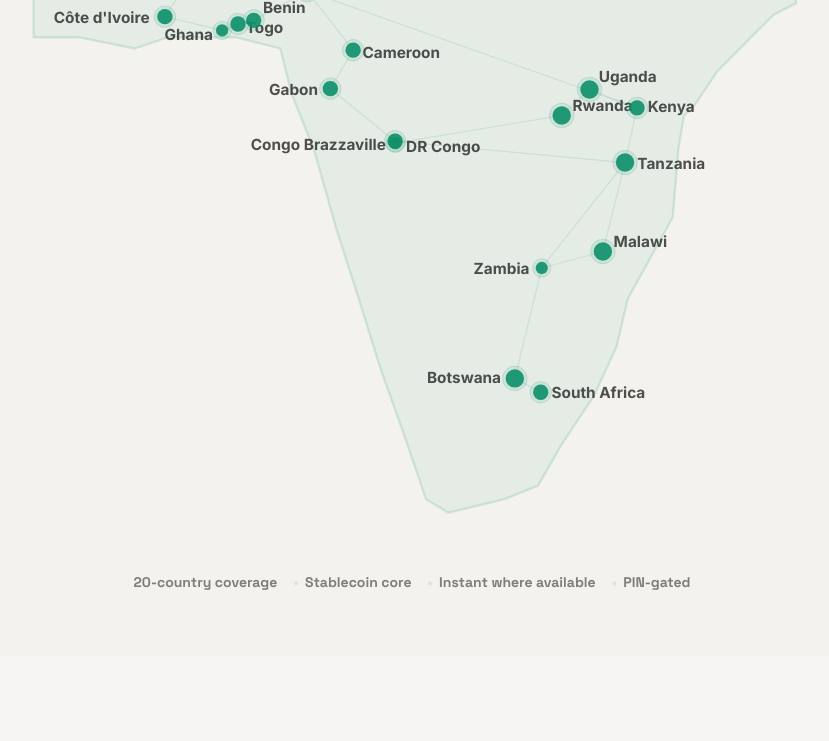
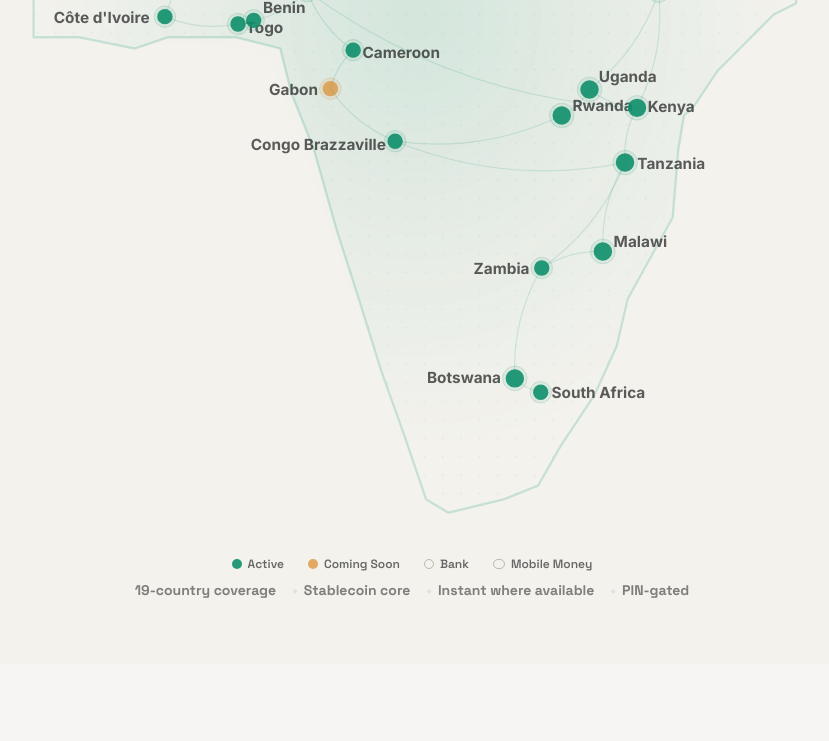
Before and after one commit to Usevixa/vixa-ai-landing-page, a React (Vite) app: page / in a window 1280 px wide. Shown: the part 2622-3363 px from the top of the page, without its empty margins (228-1057 px from the left). Built offline with nearby package versions, Linux system fonts and the light colour scheme; the HTML template or start-up script is replaced by a standard one.

Commit message:
Changes
Co-authored-by: vicsoj007 <201317763+vicsoj007@users.noreply.github.com>

```diff
--- a/src/components/AfricaNetwork.tsx
+++ b/src/components/AfricaNetwork.tsx
@@ -3,7 +3,6 @@ import { geoMercator, geoPath } from "d3-geo";
 import type { GeoPermissibleObjects } from "d3-geo";
 import AnimatedSection from "@/components/AnimatedSection";
 
-// Real Africa outline (simplified GeoJSON polygon)
 const AFRICA_GEOJSON: GeoPermissibleObjects = {
   type: "Feature",
   properties: {},
@@ -33,47 +32,45 @@ interface Country {
   mobile: boolean;
   currency: string;
   comingSoon?: boolean;
+  networkName?: string;
 }
 
 const countries: Country[] = [
   { name: "Senegal", code: "SN", lat: 14.7167, lon: -17.4677, bank: false, mobile: false, currency: "XOF", comingSoon: true },
-  { name: "Mali", code: "ML", lat: 12.6392, lon: -8.0029, bank: false, mobile: false, currency: "XOF" },
-  { name: "Burkina Faso", code: "BF", lat: 12.3714, lon: -1.5197, bank: false, mobile: false, currency: "XOF" },
-  { name: "Côte d'Ivoire", code: "CI", lat: 6.8276, lon: -5.2893, bank: true, mobile: false, currency: "XOF" },
-  { name: "Ghana", code: "GH", lat: 5.6037, lon: -0.187, bank: false, mobile: false, currency: "GHS" },
-  { name: "Togo", code: "TG", lat: 6.1725, lon: 1.2314, bank: true, mobile: false, currency: "XOF" },
-  { name: "Benin", code: "BJ", lat: 6.4969, lon: 2.6289, bank: true, mobile: false, currency: "XOF" },
+  { name: "Mali", code: "ML", lat: 12.6392, lon: -8.0029, bank: false, mobile: false, currency: "XOF", comingSoon: true },
+  { name: "Burkina Faso", code: "BF", lat: 12.3714, lon: -1.5197, bank: false, mobile: false, currency: "XOF", comingSoon: true },
+  { name: "Côte d'Ivoire", code: "CI", lat: 6.8276, lon: -5.2893, bank: false, mobile: true, currency: "XOF", networkName: "Mobile Money" },
+  { name: "Togo", code: "TG", lat: 6.1725, lon: 1.2314, bank: false, mobile: true, currency: "XOF", networkName: "Mobile Money" },
+  { name: "Benin", code: "BJ", lat: 6.4969, lon: 2.6289, bank: false, mobile: true, currency: "XOF", networkName: "Mobile Money" },
   { name: "Nigeria", code: "NG", lat: 9.0765, lon: 7.3986, bank: true, mobile: false, currency: "NGN" },
-  { name: "Cameroon", code: "CM", lat: 3.848, lon: 11.5021, bank: true, mobile: false, currency: "XAF" },
-  { name: "Gabon", code: "GA", lat: 0.4162, lon: 9.4673, bank: true, mobile: false, currency: "XAF" },
-  { name: "Congo Brazzaville", code: "CG", lat: -4.2634, lon: 15.2429, bank: true, mobile: false, currency: "XAF" },
-  { name: "DR Congo", code: "CD", lat: -4.4419, lon: 15.2663, bank: false, mobile: false, currency: "CDF" },
-  { name: "Rwanda", code: "RW", lat: -1.9706, lon: 30.1044, bank: true, mobile: true, currency: "RWF" },
-  { name: "Uganda", code: "UG", lat: 0.3476, lon: 32.5825, bank: true, mobile: true, currency: "UGX" },
-  { name: "Kenya", code: "KE", lat: -1.2921, lon: 36.8219, bank: true, mobile: false, currency: "KES" },
-  { name: "Tanzania", code: "TZ", lat: -6.163, lon: 35.7516, bank: true, mobile: true, currency: "TZS" },
-  { name: "Malawi", code: "MW", lat: -13.9626, lon: 33.7741, bank: true, mobile: true, currency: "MWK" },
-  { name: "Zambia", code: "ZM", lat: -15.3875, lon: 28.3228, bank: false, mobile: false, currency: "ZMW" },
-  { name: "Botswana", code: "BW", lat: -24.6282, lon: 25.9231, bank: true, mobile: true, currency: "BWP" },
+  { name: "Cameroon", code: "CM", lat: 3.848, lon: 11.5021, bank: false, mobile: true, currency: "XAF", networkName: "Mobile Money" },
+  { name: "Gabon", code: "GA", lat: 0.4162, lon: 9.4673, bank: true, mobile: false, currency: "XAF", comingSoon: true },
+  { name: "Congo Brazzaville", code: "CG", lat: -4.2634, lon: 15.2429, bank: false, mobile: true, currency: "XAF", networkName: "Mobile Money" },
+  { name: "Ethiopia", code: "ET", lat: 9.0249, lon: 38.7469, bank: true, mobile: false, currency: "USD" },
+  { name: "Rwanda", code: "RW", lat: -1.9706, lon: 30.1044, bank: true, mobile: true, currency: "RWF", networkName: "Mobile Money" },
+  { name: "Uganda", code: "UG", lat: 0.3476, lon: 32.5825, bank: true, mobile: true, currency: "UGX", networkName: "Mobile Money" },
+  { name: "Kenya", code: "KE", lat: -1.2921, lon: 36.8219, bank: true, mobile: true, currency: "KES", networkName: "M-Pesa" },
+  { name: "Tanzania", code: "TZ", lat: -6.163, lon: 35.7516, bank: true, mobile: true, currency: "TZS", networkName: "Mobile Money" },
+  { name: "Malawi", code: "MW", lat: -13.9626, lon: 33.7741, bank: true, mobile: true, currency: "MWK", networkName: "Mobile Money" },
+  { name: "Zambia", code: "ZM", lat: -15.3875, lon: 28.3228, bank: false, mobile: true, currency: "ZMW", networkName: "Mobile Money" },
+  { name: "Botswana", code: "BW", lat: -24.6282, lon: 25.9231, bank: true, mobile: true, currency: "BWP", networkName: "Mobile Money" },
   { name: "South Africa", code: "ZA", lat: -25.7479, lon: 28.2293, bank: true, mobile: false, currency: "ZAR" },
 ];
 
-// Connection pairs by country code
 const connectionPairs: [string, string][] = [
-  ["SN", "ML"], ["ML", "BF"], ["BF", "CI"], ["CI", "GH"], ["GH", "TG"],
+  ["SN", "ML"], ["ML", "BF"], ["BF", "CI"], ["CI", "TG"],
   ["TG", "BJ"], ["BJ", "NG"], ["NG", "CM"], ["CM", "GA"], ["GA", "CG"],
-  ["CG", "CD"], ["CD", "RW"], ["RW", "UG"], ["UG", "KE"], ["KE", "TZ"],
+  ["RW", "UG"], ["UG", "KE"], ["UG", "ET"], ["KE", "ET"], ["KE", "TZ"],
   ["TZ", "MW"], ["MW", "ZM"], ["ZM", "BW"], ["BW", "ZA"],
   // Cross links
-  ["NG", "KE"], ["CG", "TZ"], ["ZM", "TZ"],
+  ["NG", "KE"], ["CG", "TZ"], ["ZM", "TZ"], ["CG", "RW"],
 ];
 
-// Label offset directions to avoid overlaps
 const labelOffsets: Record<string, [number, number]> = {
   SN: [-8, -6], ML: [0, -7], BF: [6, -6], CI: [-10, 4],
-  GH: [-6, 6], TG: [5, 6], BJ: [6, -5], NG: [6, -5],
-  CM: [6, 5], GA: [-8, 4], CG: [-6, 6], CD: [7, 6],
-  RW: [7, -3], UG: [6, -5], KE: [7, 3], TZ: [8, 4],
+  TG: [5, 6], BJ: [6, -5], NG: [6, -5],
+  CM: [6, 5], GA: [-8, 4], CG: [-6, 6],
+  ET: [7, -5], RW: [7, -3], UG: [6, -5], KE: [7, 3], TZ: [8, 4],
   MW: [7, -3], ZM: [-8, 4], BW: [-9, 3], ZA: [7, 4],
 };
 
@@ -94,17 +91,18 @@ const AfricaNetwork = () => {
     return () => observer.disconnect();
   }, []);
 
-  const { projection, africaPath, projected } = useMemo(() => {
+  const { africaPath, projected, centroid } = useMemo(() => {
     const proj = geoMercator().fitSize([SVG_W, SVG_H], AFRICA_GEOJSON as any);
     const pathGen = geoPath(proj);
     const d = pathGen(AFRICA_GEOJSON) || "";
+    const c = pathGen.centroid(AFRICA_GEOJSON as any);
 
-    const pts = countries.map((c) => {
-      const [x, y] = proj([c.lon, c.lat]) || [0, 0];
-      return { ...c, x, y };
+    const pts = countries.map((country) => {
+      const [x, y] = proj([country.lon, country.lat]) || [0, 0];
+      return { ...country, x, y };
     });
 
-    return { projection: proj, africaPath: d, projected: pts };
+    return { africaPath: d, projected: pts, centroid: c };
   }, []);
 
   const countryMap = useMemo(() => {
@@ -112,6 +110,19 @@ const AfricaNetwork = () => {
     projected.forEach((p) => { m[p.code] = { x: p.x, y: p.y }; });
     return m;
   }, [projected]);
+
+  // Generate curved path between two points
+  const getCurvedPath = (x1: number, y1: number, x2: number, y2: number) => {
+    const mx = (x1 + x2) / 2;
+    const my = (y1 + y2) / 2;
+    const dx = x2 - x1;
+    const dy = y2 - y1;
+    const len = Math.sqrt(dx * dx + dy * dy);
+    const offset = len * 0.15;
+    const nx = -dy / len * offset;
+    const ny = dx / len * offset;
+    return `M${x1},${y1} Q${mx + nx},${my + ny} ${x2},${y2}`;
+  };
 
   return (
     <section ref={sectionRef} className="pt-0 pb-12 sm:pb-16 px-4 sm:px-6 lg:px-8 relative overflow-hidden">
@@ -135,6 +146,14 @@ const AfricaNetwork = () => {
               <clipPath id="africa-clip">
                 <path d={africaPath} />
               </clipPath>
+              <radialGradient id="africa-gradient" cx={centroid[0] / SVG_W} cy={centroid[1] / SVG_H} r="0.5">
+                <stop offset="0%" stopColor="#0E8F6A" stopOpacity="0.12" />
+                <stop offset="60%" stopColor="#0E8F6A" stopOpacity="0.04" />
+                <stop offset="100%" stopColor="#0E8F6A" stopOpacity="0" />
+              </radialGradient>
+              <pattern id="dot-grid" width="12" height="12" patternUnits="userSpaceOnUse">
+                <circle cx="6" cy="6" r="0.6" fill="#0E8F6A" opacity="0.08" />
+              </pattern>
               <filter id="node-glow">
                 <feGaussianBlur stdDeviation="3" result="blur" />
                 <feMerge>
@@ -142,49 +161,72 @@ const AfricaNetwork = () => {
                   <feMergeNode in="SourceGraphic" />
                 </feMerge>
               </filter>
+              <filter id="africa-inner-glow" x="-10%" y="-10%" width="120%" height="120%">
+                <feGaussianBlur in="SourceAlpha" stdDeviation="8" result="blur" />
+                <feFlood floodColor="#0E8F6A" floodOpacity="0.08" result="color" />
+                <feComposite in="color" in2="blur" operator="in" result="glow" />
+                <feMerge>
+                  <feMergeNode in="glow" />
+                  <feMergeNode in="SourceGraphic" />
+                </feMerge>
+              </filter>
               <filter id="card-shadow" x="-20%" y="-20%" width="140%" height="140%">
-                <feDropShadow dx="0" dy="2" stdDeviation="4" floodOpacity="0.12" />
+                <feGaussianBlur in="SourceAlpha" stdDeviation="6" result="blur" />
+                <feOffset dy="2" result="offset" />
+                <feFlood floodColor="#000" floodOpacity="0.08" result="color" />
+                <feComposite in="color" in2="offset" operator="in" result="shadow" />
+                <feMerge>
+                  <feMergeNode in="shadow" />
+                  <feMergeNode in="SourceGraphic" />
+                </feMerge>
               </filter>
             </defs>
 
-            {/* Africa silhouette */}
+            {/* Africa silhouette with gradient + grid */}
+            <g filter="url(#africa-inner-glow)">
               <path
                 d={africaPath}
-              fill="#0E8F6A"
-              fillOpacity="0.06"
+                fill="url(#africa-gradient)"
                 stroke="#0E8F6A"
                 strokeWidth="1.5"
-              strokeOpacity="0.15"
+                strokeOpacity="0.18"
               />
+              <path
+                d={africaPath}
+                fill="url(#dot-grid)"
+                clipPath="url(#africa-clip)"
+              />
+            </g>
 
-            {/* Connection lines — clipped inside Africa */}
+            {/* Curved connection lines */}
             <g clipPath="url(#africa-clip)">
               {connectionPairs.map(([a, b], i) => {
                 const from = countryMap[a];
                 const to = countryMap[b];
                 if (!from || !to) return null;
-                const length = Math.sqrt((to.x - from.x) ** 2 + (to.y - from.y) ** 2);
+                const pathD = getCurvedPath(from.x, from.y, to.x, to.y);
+                const length = Math.sqrt((to.x - from.x) ** 2 + (to.y - from.y) ** 2) * 1.2;
                 return (
                   <g key={`line-${i}`}>
-                    <line
-                      x1={from.x} y1={from.y} x2={to.x} y2={to.y}
+                    <path
+                      d={pathD}
+                      fill="none"
                       stroke="#0E8F6A"
                       strokeWidth="0.8"
-                      strokeOpacity="0.12"
+                      strokeOpacity="0.15"
                       strokeDasharray={length}
                       strokeDashoffset={isVisible ? 0 : length}
                       style={{
                         transition: `stroke-dashoffset 1.5s ease-out ${0.3 + i * 0.08}s`,
                       }}
                     />
-                    {/* Traveling light */}
                     {isVisible && (
-                      <circle r="2" fill="#0E8F6A" opacity="0.4">
+                      <circle r="1.5" fill="#0E8F6A" opacity="0.35">
                         <animateMotion
-                          dur={`${4 + (i % 3) * 2}s`}
+                          dur={`${5 + (i % 3) * 2}s`}
                           repeatCount="indefinite"
                           begin={`${i * 0.4}s`}
-                          path={`M${from.x},${from.y} L${to.x},${to.y}`}
+                          path={pathD}
                         />
                       </circle>
                     )}
@@ -197,9 +239,9 @@ const AfricaNetwork = () => {
             {projected.map((c, i) => {
               const isHovered = hoveredNode === c.code;
               const offset = labelOffsets[c.code] || [0, -7];
-              const hasBank = c.bank;
-              const hasMobile = c.mobile;
-              const r = hasBank && hasMobile ? 6 : hasBank ? 5 : 4;
+              const r = c.bank && c.mobile ? 6 : c.bank || c.mobile ? 5 : 4;
+              const dotColor = c.comingSoon ? "#D97706" : "#0E8F6A";
+              const dotOpacity = c.comingSoon ? 0.55 : 0.9;
 
               return (
                 <g
@@ -215,26 +257,25 @@ const AfricaNetwork = () => {
                   }}
                 >
                   {/* Pulse ring */}
-                  <circle cx={c.x} cy={c.y} r={r + 4} fill="#0E8F6A" opacity="0">
+                  {!c.comingSoon && (
+                    <circle cx={c.x} cy={c.y} r={r + 4} fill={dotColor} opacity="0">
                       <animate attributeName="r" values={`${r};${r + 8};${r}`} dur="3s" repeatCount="indefinite" begin={`${i * 0.2}s`} />
-                    <animate attributeName="opacity" values="0.15;0;0.15" dur="3s" repeatCount="indefinite" begin={`${i * 0.2}s`} />
+                      <animate attributeName="opacity" values="0.12;0;0.12" dur="3s" repeatCount="indefinite" begin={`${i * 0.2}s`} />
                     </circle>
+                  )}
 
                   {/* Outer ring */}
                   <circle
                     cx={c.x} cy={c.y} r={r + 2}
-                    fill="#0E8F6A" fillOpacity="0.1"
-                    stroke="#0E8F6A" strokeWidth="0.5" strokeOpacity="0.2"
+                    fill={dotColor} fillOpacity="0.08"
+                    stroke={dotColor} strokeWidth="0.5" strokeOpacity="0.2"
                   />
 
                   {/* Core dot */}
                   <circle
                     cx={c.x} cy={c.y} r={r}
-                    fill={c.comingSoon ? "#9CA3AF" : "#0E8F6A"}
-                    opacity={c.comingSoon ? 0.6 : 0.9}
-                    style={{
-                      transition: "r 0.2s, opacity 0.2s",
-                    }}
+                    fill={dotColor}
+                    opacity={dotOpacity}
                   />
 
                   {/* Label */}
@@ -245,7 +286,7 @@ const AfricaNetwork = () => {
                     fontSize="10"
                     fontWeight="700"
                     fill="hsl(var(--foreground))"
-                    opacity={isHovered ? 1 : 0.7}
+                    opacity={isHovered ? 1 : 0.65}
                     style={{ transition: "opacity 0.2s", fontFamily: "inherit" }}
                   >
                     {c.name}
@@ -255,19 +296,20 @@ const AfricaNetwork = () => {
                   {isHovered && (
                     <g>
                       <rect
-                        x={c.x - 60}
+                        x={c.x - 68}
                         y={c.y + 14}
-                        width="120"
-                        height={40}
-                        rx="6"
+                        width="136"
+                        height={c.comingSoon ? 38 : 48}
+                        rx="8"
                         fill="hsl(var(--card))"
+                        fillOpacity="0.95"
                         stroke="hsl(var(--border))"
-                        strokeWidth="1"
+                        strokeWidth="0.5"
                         filter="url(#card-shadow)"
                       />
                       <text
                         x={c.x}
-                        y={c.y + 30}
+                        y={c.y + 29}
                         textAnchor="middle"
                         fontSize="11"
                         fontWeight="700"
@@ -275,18 +317,43 @@ const AfricaNetwork = () => {
                       >
                         {c.name} ({c.currency})
                       </text>
+                      {c.comingSoon ? (
                         <text
                           x={c.x}
-                        y={c.y + 44}
+                          y={c.y + 43}
+                          textAnchor="middle"
+                          fontSize="9.5"
+                          fontWeight="600"
+                          fill="#D97706"
+                        >
+                          Coming Soon
+                        </text>
+                      ) : (
+                        <>
+                          <text
+                            x={c.x}
+                            y={c.y + 43}
                             textAnchor="middle"
                             fontSize="9.5"
                             fontWeight="600"
                             fill="hsl(var(--muted-foreground))"
                           >
-                        {c.comingSoon
-                          ? "Coming Soon"
-                          : [c.bank && "Bank", c.mobile && "Mobile Money"].filter(Boolean).join(" • ") || "—"}
+                            {[c.bank && "Bank", c.mobile && (c.networkName || "Mobile Money")].filter(Boolean).join(" · ") || "—"}
                           </text>
+                          {c.mobile && c.networkName && c.networkName !== "Mobile Money" && (
+                            <text
+                              x={c.x}
+                              y={c.y + 55}
+                              textAnchor="middle"
+                              fontSize="8.5"
+                              fontWeight="500"
+                              fill="#0E8F6A"
+                            >
+                              via {c.networkName}
+                            </text>
+                          )}
+                        </>
+                      )}
                     </g>
                   )}
                 </g>
@@ -295,9 +362,30 @@ const AfricaNetwork = () => {
           </svg>
         </div>
 
+        {/* Legend */}
+        <div className="flex items-center justify-center gap-6 mt-4 mb-2">
+          {[
+            { color: "#0E8F6A", label: "Active" },
+            { color: "#D97706", label: "Coming Soon" },
+          ].map(({ color, label }) => (
+            <span key={label} className="flex items-center gap-1.5 text-xs font-heading font-semibold text-muted-foreground">
+              <span className="inline-block w-2.5 h-2.5 rounded-full" style={{ backgroundColor: color, opacity: label === "Coming Soon" ? 0.6 : 0.9 }} />
+              {label}
+            </span>
+          ))}
+          <span className="flex items-center gap-1.5 text-xs font-heading font-semibold text-muted-foreground">
+            <span className="inline-block w-2.5 h-2.5 rounded-full border border-current opacity-40" />
+            Bank
+          </span>
+          <span className="flex items-center gap-1.5 text-xs font-heading font-semibold text-muted-foreground">
+            <span className="inline-block w-3 h-2.5 rounded-sm border border-current opacity-40" />
+            Mobile Money
+          </span>
+        </div>
+
         <AnimatedSection animation="fade-up" delay={160}>
-          <div className="flex flex-wrap justify-center gap-x-4 gap-y-1 mt-8 text-xs sm:text-sm font-heading font-bold text-foreground/50">
-            {["20-country coverage", "Stablecoin core", "Instant where available", "PIN-gated"].map((t, i) => (
+          <div className="flex flex-wrap justify-center gap-x-4 gap-y-1 mt-2 text-xs sm:text-sm font-heading font-bold text-foreground/50">
+            {["19-country coverage", "Stablecoin core", "Instant where available", "PIN-gated"].map((t, i) => (
               <span key={i} className="flex items-center gap-1.5">
                 {i > 0 && <span className="text-border">•</span>}
                 {t}
```
Lines whose indentation alone changed are shown as unchanged.
